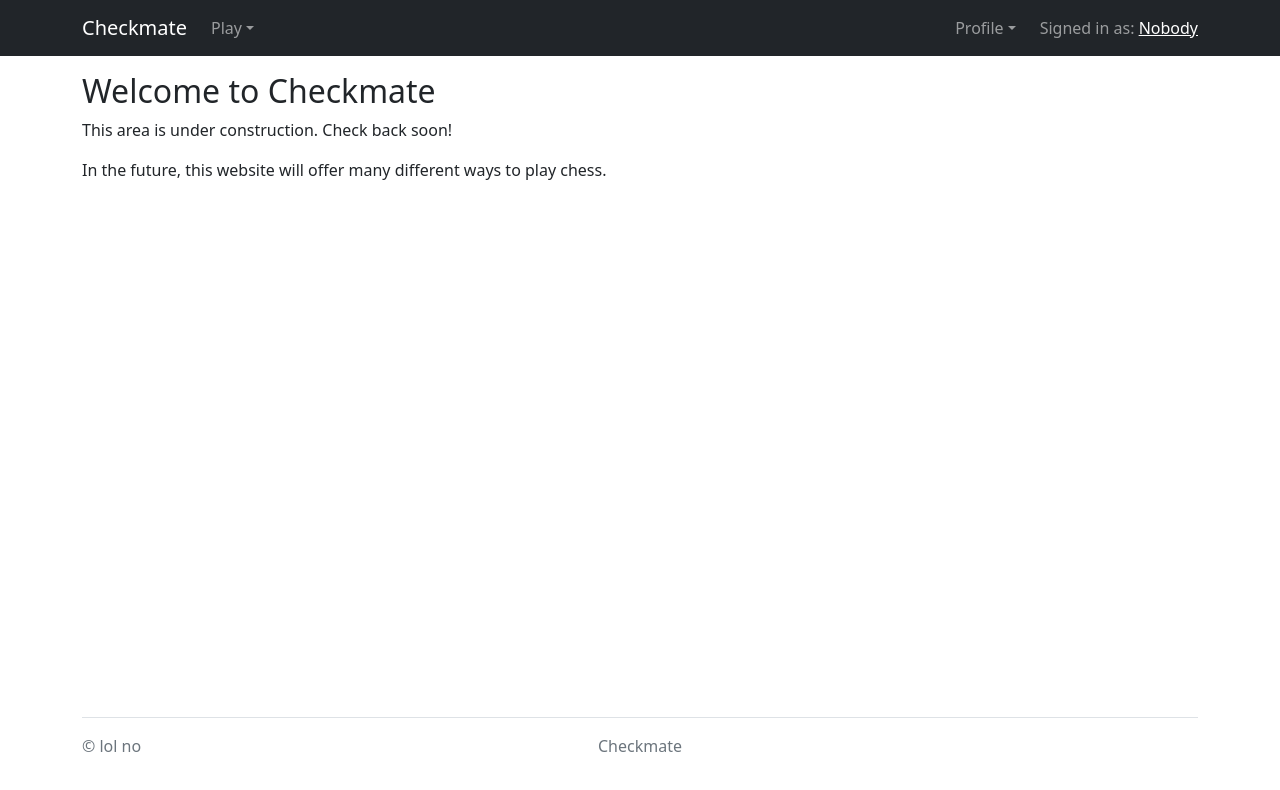
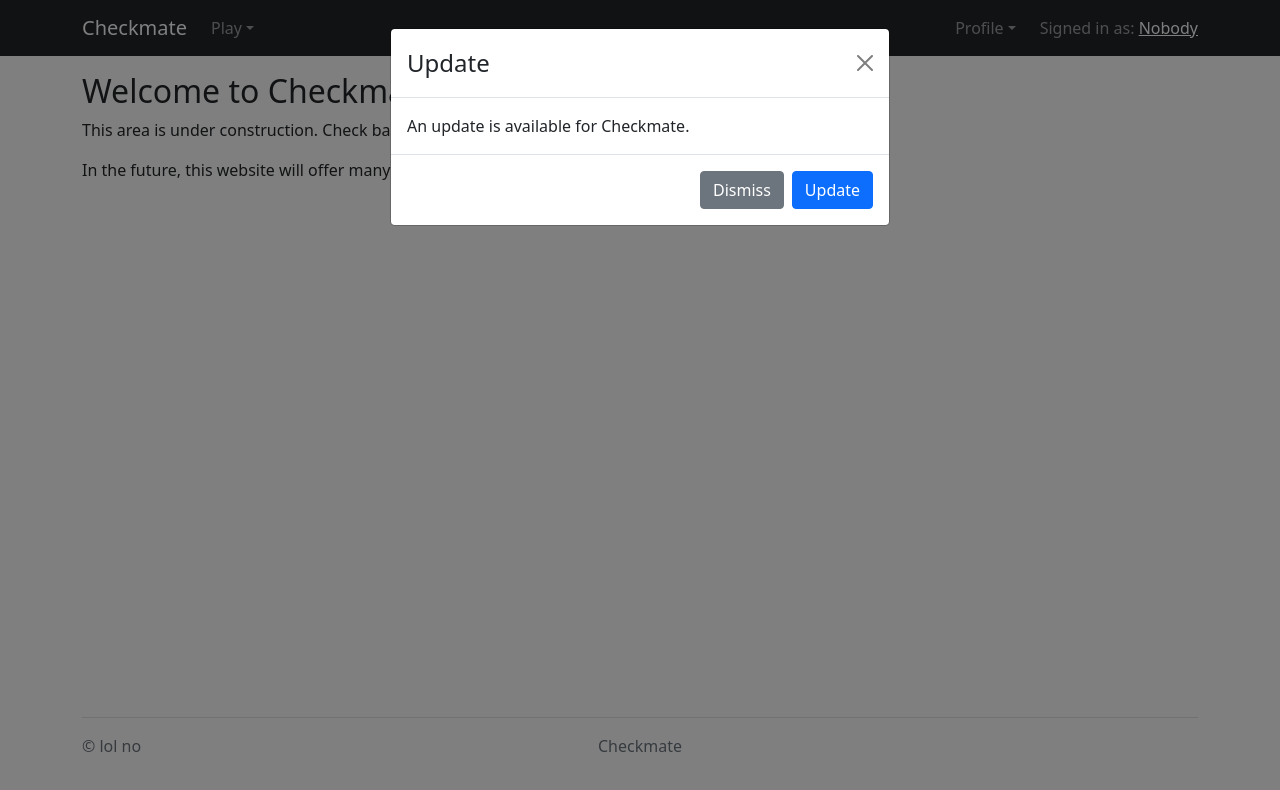
Before and after one commit to Ultrasonic1209/chess-app-frontend, a React (Create React App) app: page / in a window 1280 px wide. Shown: the top 790 px of the page. Built offline with nearby package versions, Linux system fonts and the light colour scheme.

Commit message:
turn serviceWorkerWrapper into a PureComponent

```diff
--- a/src/serviceWorkerWrapper.js
+++ b/src/serviceWorkerWrapper.js
@@ -2,46 +2,53 @@
 // needed conversion from typescript
 // also needed to make service worker registration work
 
-import React, { useEffect, useState } from 'react';
+import React from 'react';
 import { Modal, Button } from 'react-bootstrap';
 
 import * as serviceWorker from './serviceWorkerRegistration';
 
-const ServiceWorkerWrapper = () => {
-  const [isOnline, setOnline] = useState(navigator.onLine);
+class ServiceWorkerWrapper extends React.PureComponent {
+  constructor(props) {
+    super(props);
 
-  function updateOnlineStatus(event) {
-    setOnline(navigator.onLine);
+    this.state = {
+      online: navigator.onLine,
+      showReload: true,
+      waitingWorker: null
+    };
+
+    window.addEventListener('online',  this.updateOnlineStatus);
+    window.addEventListener('offline', this.updateOnlineStatus);
+
+    serviceWorker.register({ onUpdate: this.onSWUpdate });
   }
 
-  window.addEventListener('online',  updateOnlineStatus);
-  window.addEventListener('offline', updateOnlineStatus);
+  updateOnlineStatus = (event) => {
+    this.setState({ online : navigator.onLine });
+  }
 
-  const [showReload, setShowReload] = React.useState(false);
-  const [waitingWorker, setWaitingWorker] = React.useState(null);
-
-  const onSWUpdate = (registration) => {
-    setShowReload(true);
-    setWaitingWorker(registration.waiting);
+  onSWUpdate = (registration) => {
+    this.setState({ showReload: true });
+    this.waitingWorker = registration.waiting;
     console.log(registration.active);
   };
 
-  useEffect(() => {
-    serviceWorker.register({ onUpdate: onSWUpdate });
-  }, []);
+  componentDidMount() {
+  }
 
-  const reloadPage = () => {
-    waitingWorker?.postMessage({ type: 'SKIP_WAITING' });
-    setShowReload(false);
+  reloadPage = () => {
+    this.state.waitingWorker?.postMessage({ type: 'SKIP_WAITING' });
+    this.handleClose()
     window.location.reload(true);
   };
 
-  const handleClose = () => setShowReload(false);
+  handleClose = () => { this.setState({ showReload: false })};
 
+  render() {
     return (
       <Modal
-      show={showReload}
-      onHide={handleClose}
+        show={ this.state.showReload }
+        onHide={ this.handleClose }
         backdrop="static"
         keyboard={false}
       >
@@ -52,20 +59,21 @@ const ServiceWorkerWrapper = () => {
           <Modal.Footer>
               <Button
                 variant="secondary"
-              onClick={handleClose}
+                onClick={this.handleClose}
               >
                 Dismiss
               </Button>
               <Button
                 variant="primary"
-              onClick={isOnline? reloadPage: null}
-              disabled={!isOnline}
+                onClick={this.state.online ? this.reloadPage : null}
+                disabled={!this.state.online}
               >
-              {isOnline ? 'Update' : 'Offline'}
+                {this.state.online ? 'Update' : 'Offline'}
               </Button>
           </Modal.Footer>
       </Modal>
     )
   }
+}
 
 export default ServiceWorkerWrapper;
```
Also changed, not shown: 1 other file (tests, documents, lock files or other folders). Lines whose indentation alone changed are shown as unchanged.
